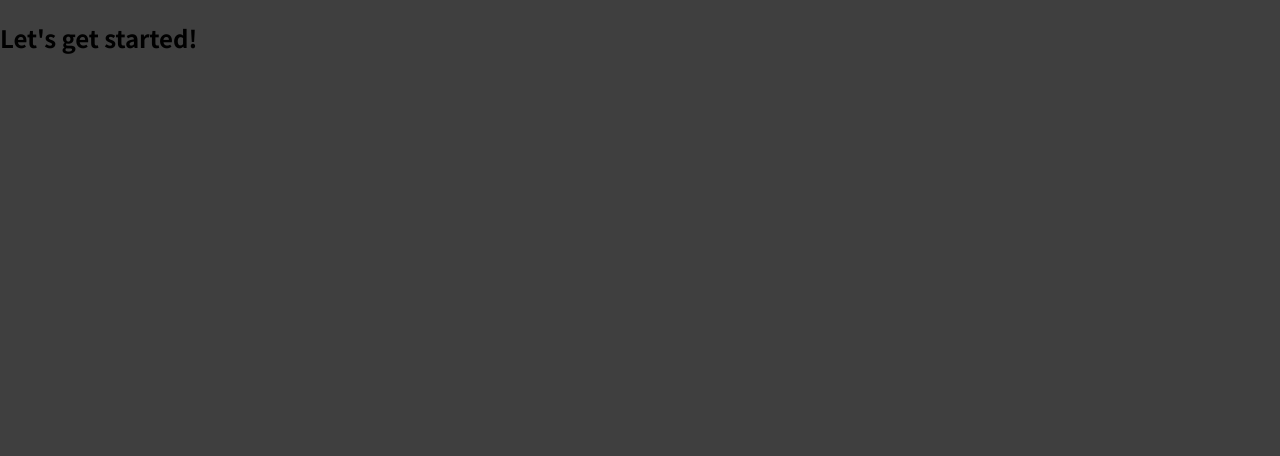
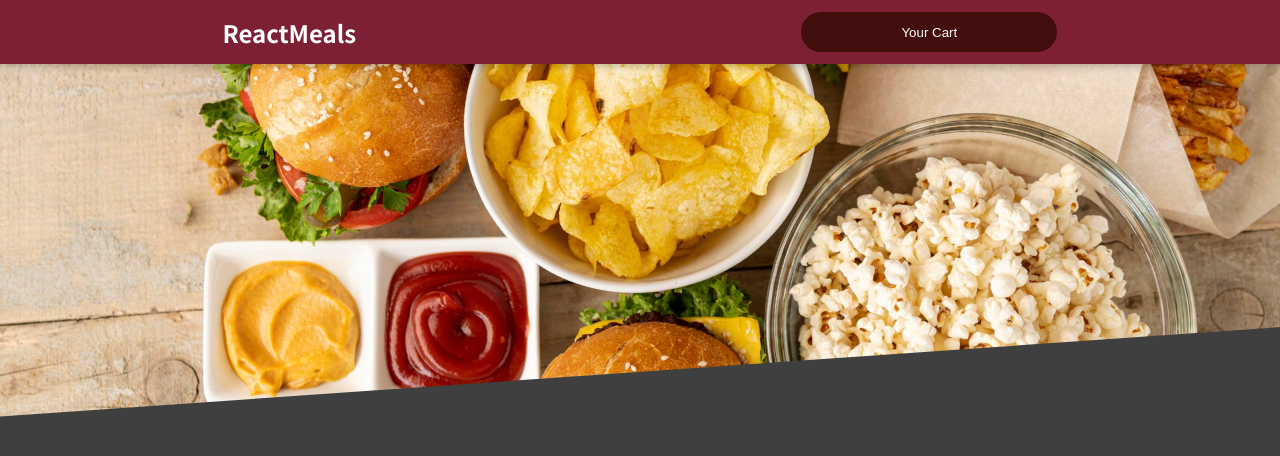
Before and after one commit to vishnuu96/foodOrderApp, a React (Create React App) app: page / in a window 1280 px wide. Shown: the top 456 px of the page. Built offline with nearby package versions, Linux system fonts and the light colour scheme.

Commit message:
created header with cart btn and bg img

```diff
--- a/src/App.js
+++ b/src/App.js
@@ -1,8 +1,11 @@
+import React, { Fragment } from "react";
+import Header from "./components/Layout/Header";
+
 function App() {
   return (
-    <div>
-      <h2>Let's get started!</h2>
-    </div>
+    <Fragment>
+      <Header/>
+    </Fragment>
   );
 }
 
--- /dev/null
+++ b/src/components/Layout/Header.jsx
@@ -0,0 +1,23 @@
+import React, { Fragment } from 'react'
+// import './Header.css'
+import headerImage from '../../assets/headerBanner.jpg'
+import classes from './Header.module.css'
+
+const Header = () => {
+  return (
+    <React.Fragment>
+      <nav className={classes.nav}>
+        <h1>ReactMeals</h1>
+        <div >
+         <button className={classes.cartBtn} >Your Cart</button>
+
+        </div>
+      </nav>
+      <div className={classes['main-img']}>
+            <img src={headerImage}/>
+      </div>
+    </React.Fragment>
+  )
+}
+
+export default Header
--- /dev/null
+++ b/src/components/Layout/Header.module.css
@@ -0,0 +1,37 @@
+.nav {
+    margin: 0;
+    padding: 0;
+    width: 100vw;
+    height: 8vh;
+    display: flex;
+    justify-content: space-around;
+    align-items: center;
+    position: sticky;
+    top: 0%;
+    z-index: 10;
+    color: white;
+    background-color: rgb(125, 32, 51);
+    box-shadow: 0 2px 8px rgba(0, 0, 0, 0.25);
+}
+
+.cartBtn{
+    width: 20vw;
+    height: 5vh ;
+    border-radius: 5rem;
+    border: none;
+    background-color: rgb(66, 14, 14);
+    color: white;
+}
+.main-img{
+    width: 100vw;
+    height: 25rem;
+    z-index: 0;
+    overflow: hidden;
+}
+.main-img img{
+    width: 110%;
+    height: 100%;
+    object-fit: cover;
+    transform: translateY(-6rem) translateX(-1rem) rotateZ(-4deg);
+
+}
```
Also changed, not shown: src/assets/headerBanner.jpg (added).
